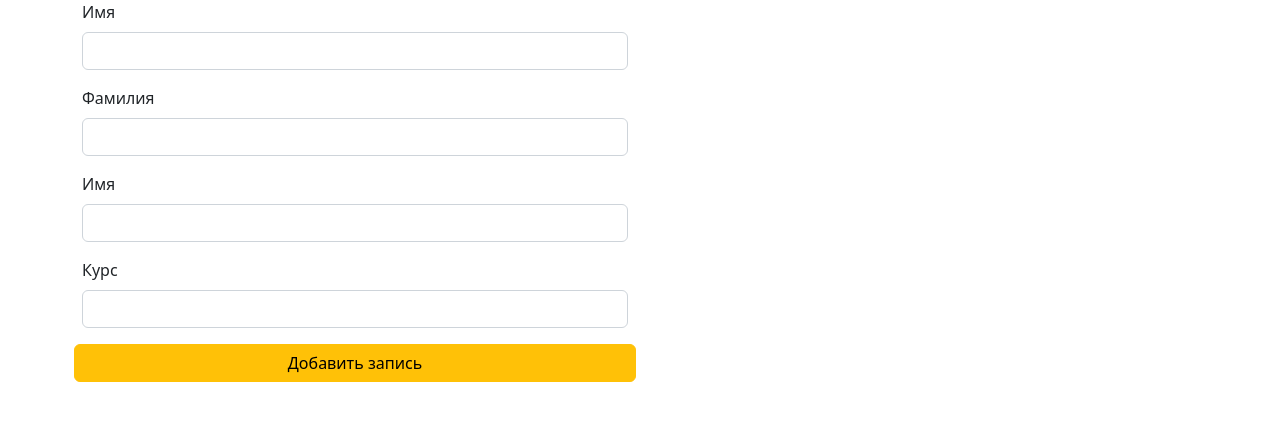
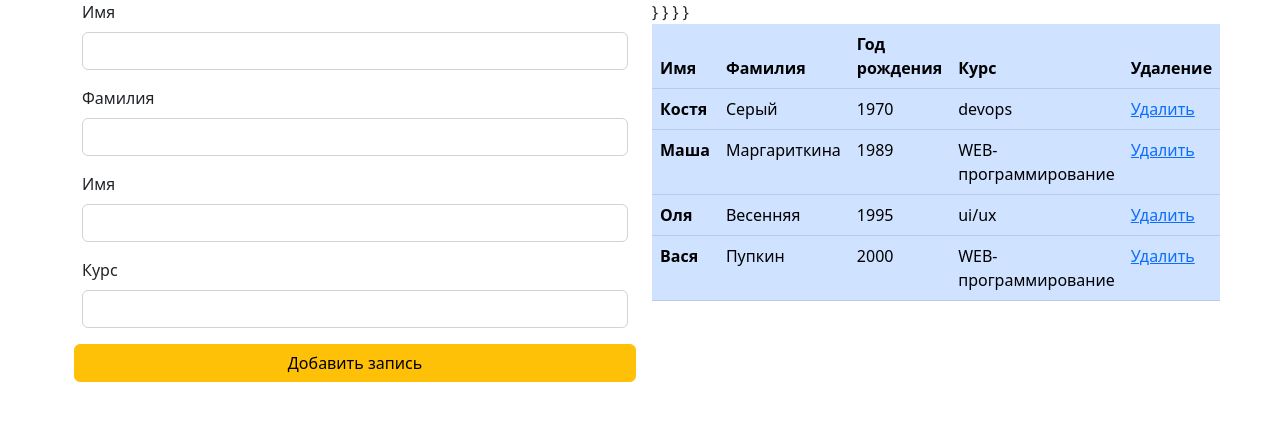
Before and after one commit to KrisPrymak/php_sql_project, a PHP site: page / in a window 1280 px wide. Shown: the top 421 px of the page. Run offline with PHP 8.4, Linux system fonts and the light colour scheme; data comes from the database, SQL or seed files in the repository.

Commit message:
second vers

```diff
--- /dev/null
+++ b/connection.php
@@ -0,0 +1,3 @@
+<?php
+
+$conn = new mysqli("localhost", "root", "", "studentsDB");
--- /dev/null
+++ b/delete.php
@@ -0,0 +1,6 @@
+<?php
+
+include "connection.php";
+
+$id = $_GET['id'] ?? 0;
+$conn->query("DELETE FROM students WHERE ")
--- a/index.php
+++ b/index.php
@@ -1,6 +1,13 @@
 <?php
 
-$conn = new mysqli("localhost", "root", "", "studentsDB");
-$result = $conn->query("SELECT * FROM students");
+include "connection.php";
+
+$result = $conn->query("SELECT * FROM students ORDER BY year");
+
+$courses = [
+    "WEB программирование",
+    "DEVOPS",
+    "UI/UX",
+];
 
 include "template.php";
--- a/template.php
+++ b/template.php
@@ -1,35 +1,37 @@
 <!doctype html>
 <html lang="ru">
-  <head>
+
+<head>
     <meta charset="utf-8">
     <meta name="viewport" content="width=device-width, initial-scale=1">
     <title>Демо Bootstrap</title>
     <link href="https://cdn.jsdelivr.net/npm/bootstrap@5.2.2/dist/css/bootstrap.min.css" rel="stylesheet" integrity="sha384-Zenh87qX5JnK2Jl0vWa8Ck2rdkQ2Bzep5IDxbcnCeuOxjzrPF/et3URy9Bv1WTRi" crossorigin="anonymous">
-  </head>
-  <body>
+</head>
+
+<body>
     <div class="container">
         <div class="row">
             <div class="col-6">
 
-                <form action="" class="row g-3">
+                <form action="/insert.php" class="row g-3">
                     <div class="col-12">
                         <label for="" class="form-label">Имя</label>
-                        <input type="text" class="form-control" name="name">
+                        <input required type="text" class="form-control" name="name">
                     </div>
 
                     <div class="col-12">
                         <label for="" class="form-label">Фамилия</label>
-                        <input type="text" class="form-control" name="second_name">
+                        <input required type="text" class="form-control" name="second_name">
                     </div>
 
                     <div class="col-12">
                         <label for="" class="form-label">Имя</label>
-                        <input type="number" class="form-control" name="year">
+                        <input required type="number" class="form-control" name="year">
                     </div>
 
                     <div class="col-12">
                         <label for="" class="form-label">Курс</label>
-                        <input type="text" class="form-control" name="course">
+                        <input required type="text" class="form-control" name="course">
                     </div>
 
                     <button type="submit" class="btn btn-warning">
@@ -39,13 +41,43 @@
 
             </div>
             <div class="col-6">
-            <?php foreach($result as $s) { ?>
-
-            <?php } ?>
+                    <table class="table table-primary">
+                        <thead>
+                            <tr>
+                                <th scope="col">Имя</th>
+                                <th scope="col">Фамилия</th>
+                                <th scope="col">Год рождения</th>
+                                <th scope="col">Курс</th>
+                                <th scope="col">Удаление</th>
+                            </tr>
+                        </thead>
+                        <tbody>
+                            <?php foreach($result as $student) { ?>}
+                            <tr>
+                                <th scope="row"><?= $student['name'] ?></th>
+                                <td><?= $student['second_name'] ?></td>
+                                <td><?= $student['year'] ?></td>
+                                <td><?= $student['course'] ?></td>
+                                <td><a class="btndelete"href="delete.php?id=<?= $student['id'] ?>">Удалить</a></td>
+                            </tr>
+                            <?php } ?>
+                        </tbody>
+                    </table>
             </div>
         </div>
     </div>
 
+    <script>
+        function check(id) {
+            if (confirm('Уверены, что хотите удалить?')) {
+                window.location = "delete.php?id=" + id;
+            }
+        }
+
+        document.querySelector('.btndelete').addEventListener('click', check(<?= $student['id'] ?>);
+
+    </script>
     <script src="https://cdn.jsdelivr.net/npm/bootstrap@5.2.2/dist/js/bootstrap.bundle.min.js" integrity="sha384-OERcA2EqjJCMA+/3y+gxIOqMEjwtxJY7qPCqsdltbNJuaOe923+mo//f6V8Qbsw3" crossorigin="anonymous"></script>
-  </body>
+</body>
+
 </html>
```
Also changed, not shown: insert.php (added, +16 -0 lines).
